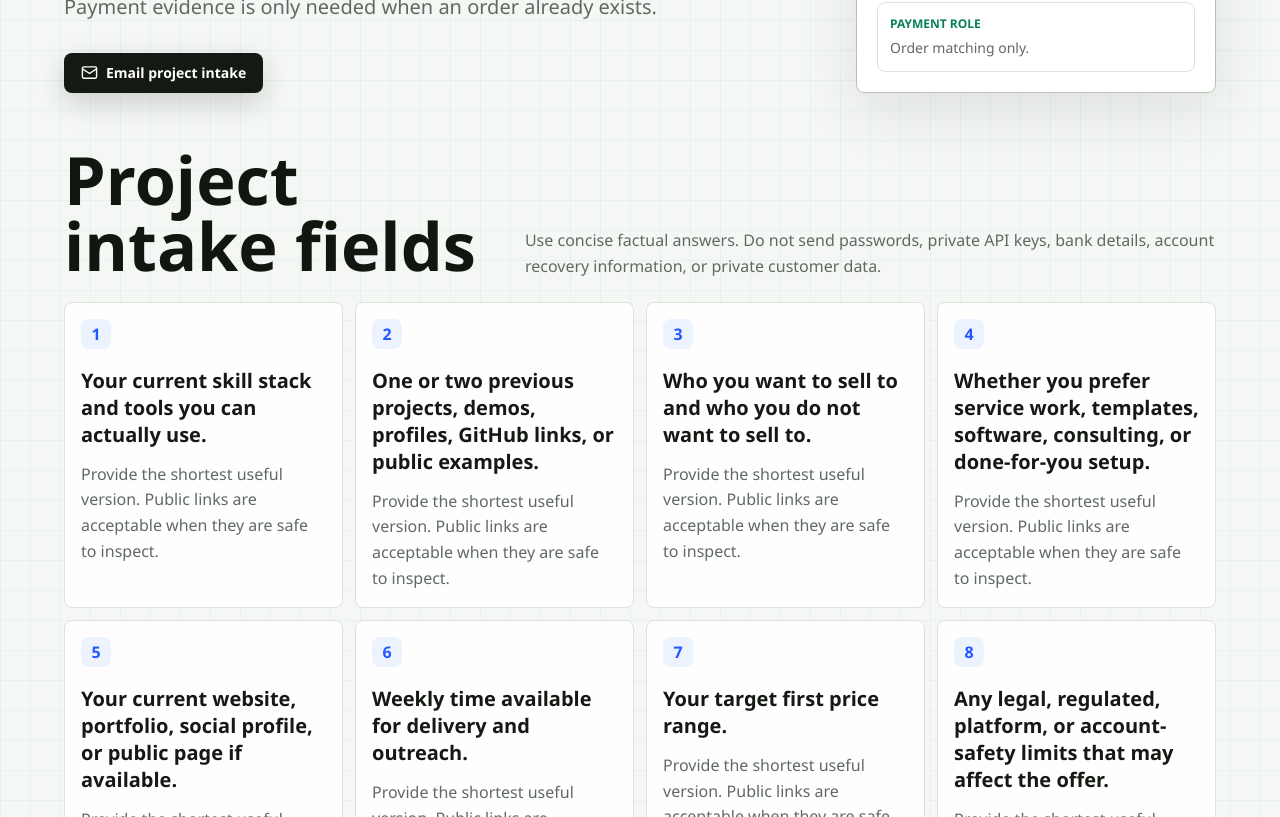
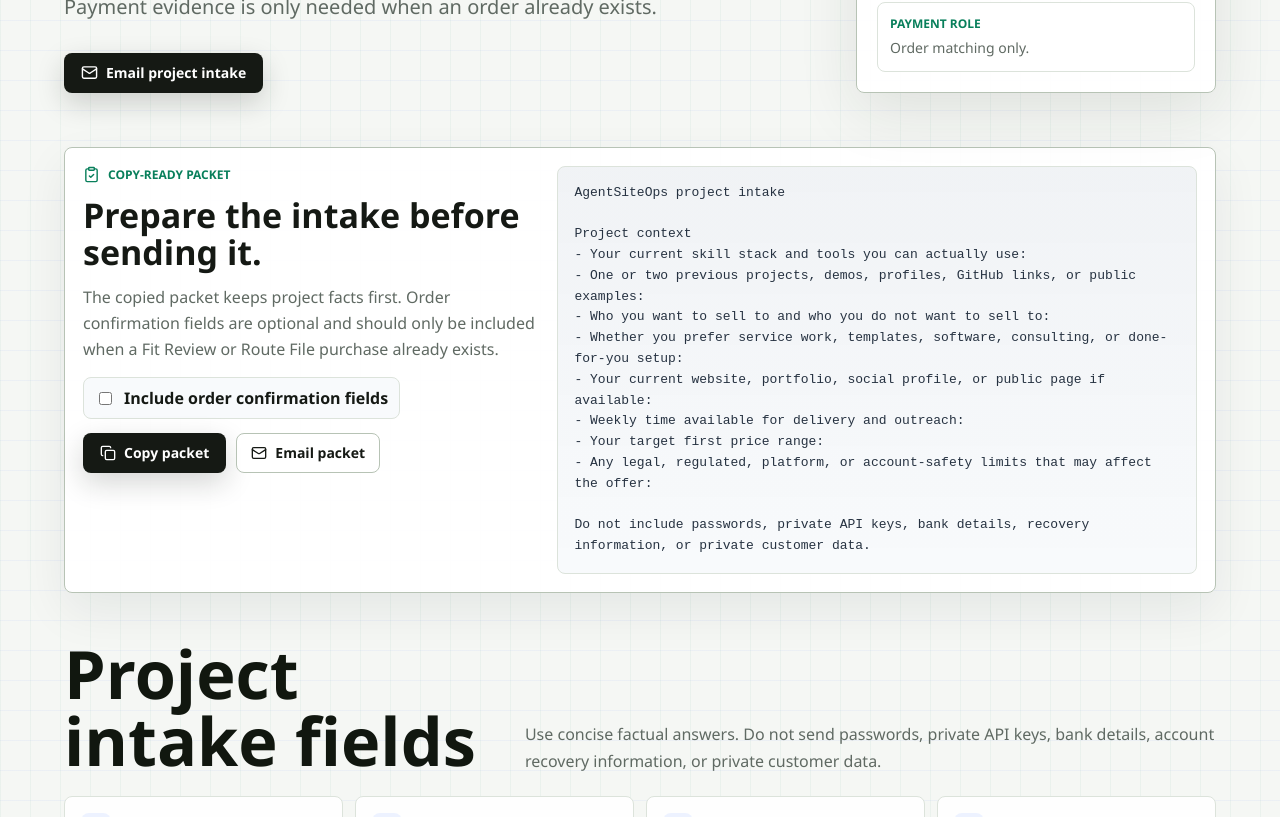
Before and after one commit to SB980425/shachidainei, a Next.js app in the folder agentsiteops/: page /intake in a window 1280 px wide. Shown: the part 520-1337 px from the top of the page. Built offline with nearby package versions, Linux system fonts and the light colour scheme; no server answers.

Commit message:
Add copy-ready intake packet builder

```diff
--- a/agentsiteops/app/intake/page.tsx
+++ b/agentsiteops/app/intake/page.tsx
@@ -11,6 +11,8 @@ import {
   launchProduct,
   paymentConfirmationFields
 } from "@/lib/launch";
+import { IntakePacketBuilder } from "@/components/IntakePacketBuilder";
+import { buildProjectIntakePacket } from "@/lib/intakePacket";
 import { siteUrl } from "@/lib/site";
 
 const path = "/intake/";
@@ -89,15 +91,7 @@ export default function Page() {
     inLanguage: "en"
   };
   const mailSubject = encodeURIComponent("AgentSiteOps project intake");
-  const mailBody = encodeURIComponent(
-    [
-      "Project intake",
-      ...intakeFields.map((field) => `- ${field}:`),
-      "",
-      "If you already ordered a Fit Review or Route File",
-      ...paymentConfirmationFields.map((field) => `- ${field}:`)
-    ].join("\n")
-  );
+  const mailBody = encodeURIComponent(buildProjectIntakePacket(true));
 
   return (
     <main className="gate-page">
@@ -144,6 +138,8 @@ export default function Page() {
           </dl>
         </aside>
       </section>
+
+      <IntakePacketBuilder />
 
       <section className="gate-section">
         <div className="section-head">
--- /dev/null
+++ b/agentsiteops/components/IntakePacketBuilder.tsx
@@ -0,0 +1,99 @@
+"use client";
+
+import { useMemo, useState } from "react";
+import { ClipboardCheck, Copy, Mail } from "lucide-react";
+import { buildProjectIntakePacket } from "@/lib/intakePacket";
+import { launchProduct } from "@/lib/launch";
+
+type CopyStatus = "idle" | "copied" | "failed";
+
+async function writeClipboard(text: string) {
+  if (navigator.clipboard?.writeText) {
+    try {
+      await navigator.clipboard.writeText(text);
+      return true;
+    } catch {
+      // Fall back to a temporary textarea when clipboard permissions are blocked.
+    }
+  }
+
+  const textarea = document.createElement("textarea");
+  textarea.value = text;
+  textarea.setAttribute("readonly", "true");
+  textarea.style.position = "fixed";
+  textarea.style.top = "0";
+  textarea.style.left = "0";
+  textarea.style.opacity = "0";
+  textarea.style.pointerEvents = "none";
+  document.body.appendChild(textarea);
+  textarea.focus();
+  textarea.select();
+  textarea.setSelectionRange(0, text.length);
+
+  try {
+    return document.execCommand("copy");
+  } catch {
+    return false;
+  } finally {
+    document.body.removeChild(textarea);
+  }
+}
+
+export function IntakePacketBuilder() {
+  const [includeOrderFields, setIncludeOrderFields] = useState(false);
+  const [copyStatus, setCopyStatus] = useState<CopyStatus>("idle");
+  const packet = useMemo(() => buildProjectIntakePacket(includeOrderFields), [includeOrderFields]);
+  const copyLabel =
+    copyStatus === "copied" ? "Packet copied" : copyStatus === "failed" ? "Copy failed" : "Copy packet";
+  const mailHref = `mailto:${launchProduct.supportEmail}?subject=${encodeURIComponent(
+    "AgentSiteOps project intake"
+  )}&body=${encodeURIComponent(packet)}`;
+
+  async function copyPacket() {
+    const copied = await writeClipboard(packet);
+    setCopyStatus(copied ? "copied" : "failed");
+    window.codexAnalytics?.track("template_copy_click", {
+      surface: "intake_packet",
+      label: includeOrderFields ? "intake_with_order_fields" : "intake_only",
+      length: packet.length
+    });
+    window.setTimeout(() => setCopyStatus("idle"), 1600);
+  }
+
+  return (
+    <section className="gate-section">
+      <div className="intake-packet-tool" aria-label="Copy-ready intake packet">
+        <div className="intake-packet-copy">
+          <span>
+            <ClipboardCheck aria-hidden="true" size={17} />
+            Copy-ready packet
+          </span>
+          <h2>Prepare the intake before sending it.</h2>
+          <p>
+            The copied packet keeps project facts first. Order confirmation fields are optional
+            and should only be included when a Fit Review or Route File purchase already exists.
+          </p>
+          <label className="intake-packet-toggle">
+            <input
+              checked={includeOrderFields}
+              onChange={(event) => setIncludeOrderFields(event.target.checked)}
+              type="checkbox"
+            />
+            Include order confirmation fields
+          </label>
+          <div className="intake-packet-actions">
+            <button className="primary-action" onClick={copyPacket} type="button">
+              <Copy aria-hidden="true" size={16} />
+              {copyLabel}
+            </button>
+            <a className="secondary-action" href={mailHref}>
+              <Mail aria-hidden="true" size={16} />
+              Email packet
+            </a>
+          </div>
+        </div>
+        <pre className="intake-packet-preview">{packet}</pre>
+      </div>
+    </section>
+  );
+}
--- /dev/null
+++ b/agentsiteops/lib/intakePacket.ts
@@ -0,0 +1,23 @@
+import { intakeFields, paymentConfirmationFields } from "@/lib/launch";
+
+function formatPacketField(field: string) {
+  return `- ${field.replace(/[.!?]+$/, "")}:`;
+}
+
+export function buildProjectIntakePacket(includeOrderFields: boolean) {
+  return [
+    "AgentSiteOps project intake",
+    "",
+    "Project context",
+    ...intakeFields.map(formatPacketField),
+    "",
+    "Do not include passwords, private API keys, bank details, recovery information, or private customer data.",
+    ...(includeOrderFields
+      ? [
+          "",
+          "Order confirmation if already purchased",
+          ...paymentConfirmationFields.map(formatPacketField)
+        ]
+      : [])
+  ].join("\n");
+}
```
Also changed, not shown: agentsiteops/reports/code-quality-gate.md (+1 -1 lines), agentsiteops/reports/route-consistency-gate.md (+1 -1 lines), agentsiteops/reports/technical-seo-ci.md (+1 -1 lines), agentsiteops/app/globals.css.
